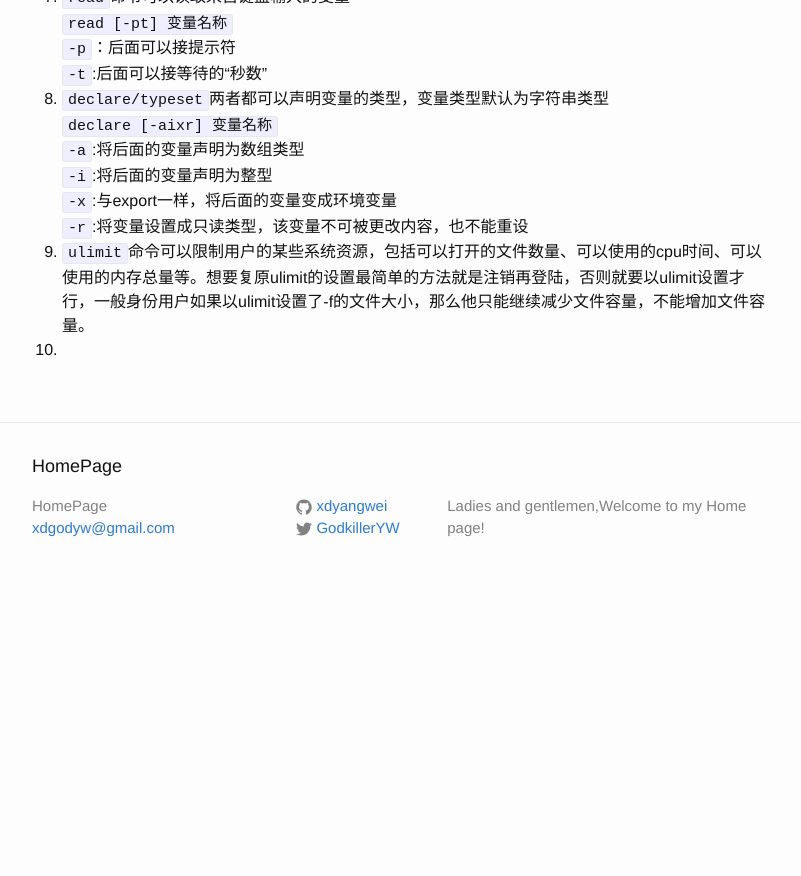
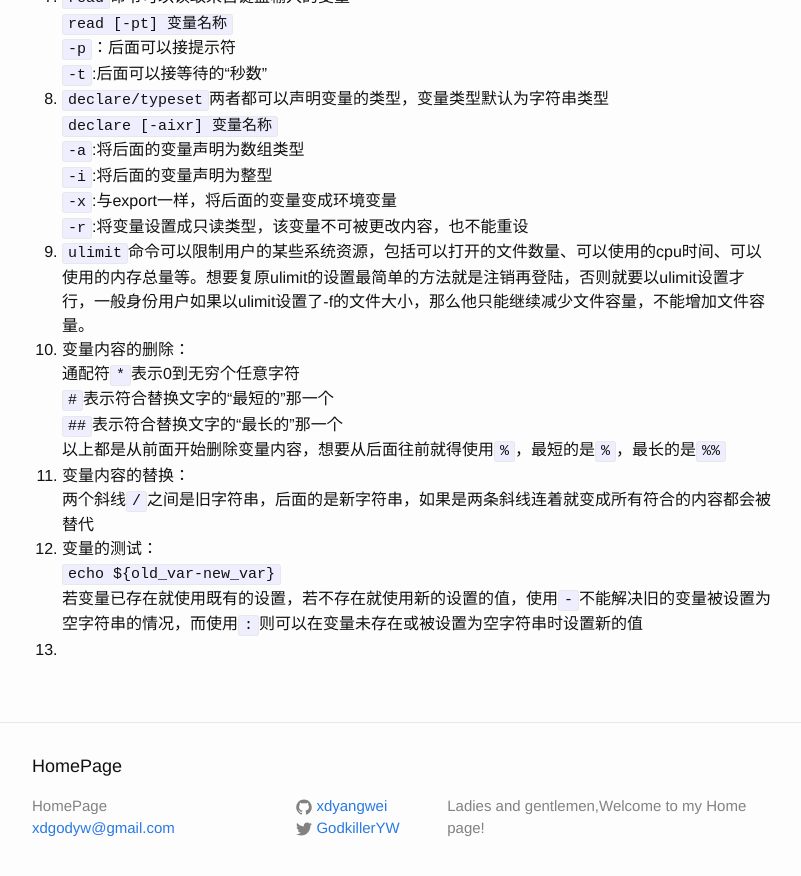
Before and after one commit to xdyangwei/xdyangwei.github.io, a Jekyll site: the page built from _posts/2019-6-29-认识与学习bash.md, in a window 1280 px wide and 900 px high, scrolled down 1472 px. Shown: the top 876 px of the window, without its empty margins (238-1039 px from the left). Built offline with Jekyll 4.4.1, drawn with Linux system fonts in a browser that asks for light colours; our own code applies the rules of GitHub Pages for plain Markdown files; before the commit the page ends 2072 px from its top, so only the background shows below that.

Commit message:
continue the tips of variable of bash

```diff
--- a/_posts/2019-6-29-认识与学习bash.md
+++ b/_posts/2019-6-29-认识与学习bash.md
@@ -49,4 +49,14 @@ type [-tpa] name
 `-x`:与export一样，将后面的变量变成环境变量
 `-r`:将变量设置成只读类型，该变量不可被更改内容，也不能重设
 9. `ulimit`命令可以限制用户的某些系统资源，包括可以打开的文件数量、可以使用的cpu时间、可以使用的内存总量等。想要复原ulimit的设置最简单的方法就是注销再登陆，否则就要以ulimit设置才行，一般身份用户如果以ulimit设置了-f的文件大小，那么他只能继续减少文件容量，不能增加文件容量。
-10.
+10. 变量内容的删除：
+通配符`*`表示0到无穷个任意字符
+`#`表示符合替换文字的“最短的”那一个
+`##`表示符合替换文字的“最长的”那一个
+以上都是从前面开始删除变量内容，想要从后面往前就得使用`%`，最短的是`%`，最长的是`%%`
+11. 变量内容的替换：
+两个斜线`/`之间是旧字符串，后面的是新字符串，如果是两条斜线连着就变成所有符合的内容都会被替代
+12. 变量的测试：
+`echo ${old_var-new_var}`
+若变量已存在就使用既有的设置，若不存在就使用新的设置的值，使用`-`不能解决旧的变量被设置为空字符串的情况，而使用`:`则可以在变量未存在或被设置为空字符串时设置新的值
+13.
```
